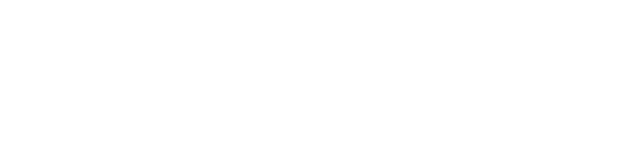
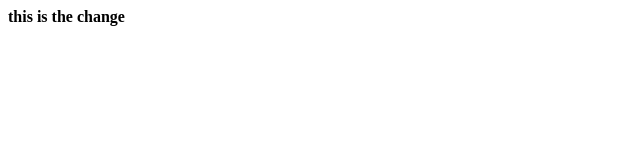
Before and after one commit to Always-beginner/git-repo, a plain HTML site: page index.html in a window 1280 px wide. Shown: the whole page, without its empty margins (0-640 px from the left). Drawn offline with Linux system fonts and the light colour scheme.

Commit message:
update file
updation some div bug 322

```diff
--- a/index.html
+++ b/index.html
@@ -8,7 +8,9 @@
 </head>
 
 <body>
-
+    <div>
+        <b>this is the change</b>
+    </div>
 </body>
 
 </html>
```
